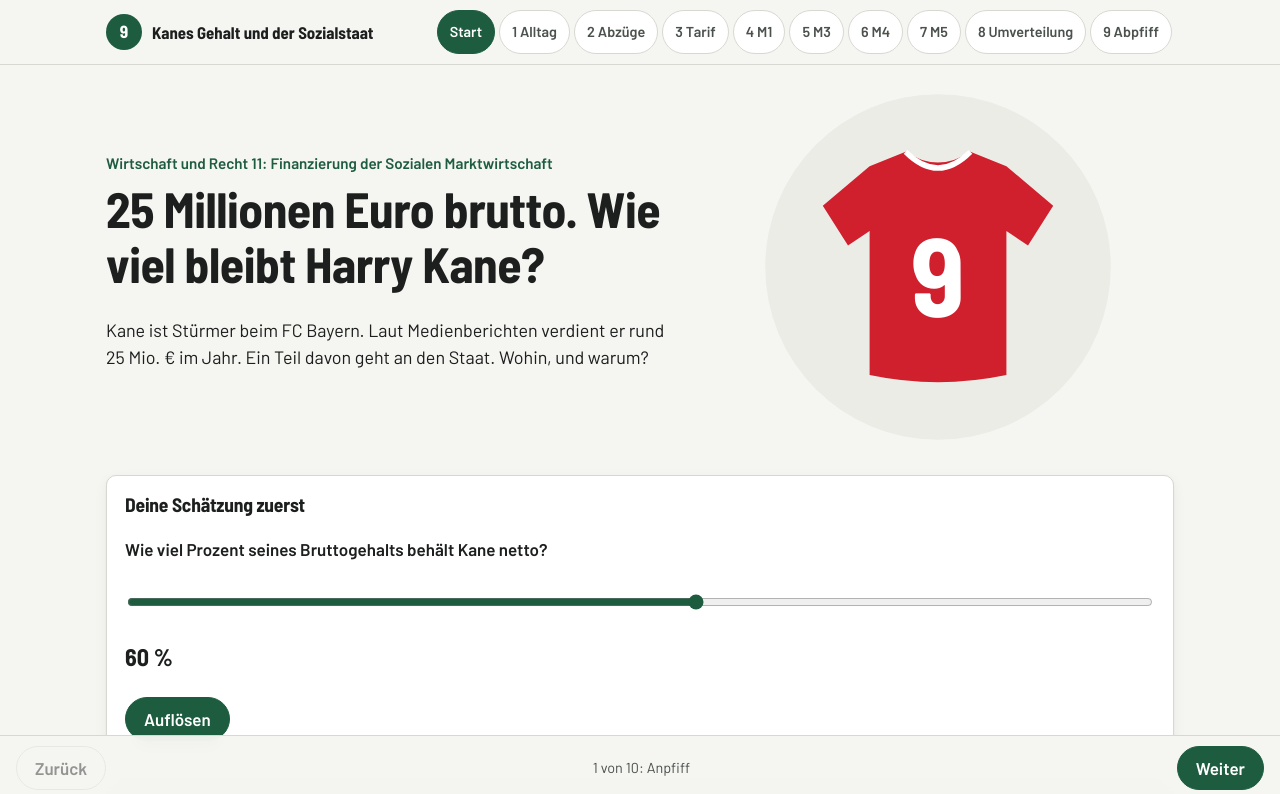
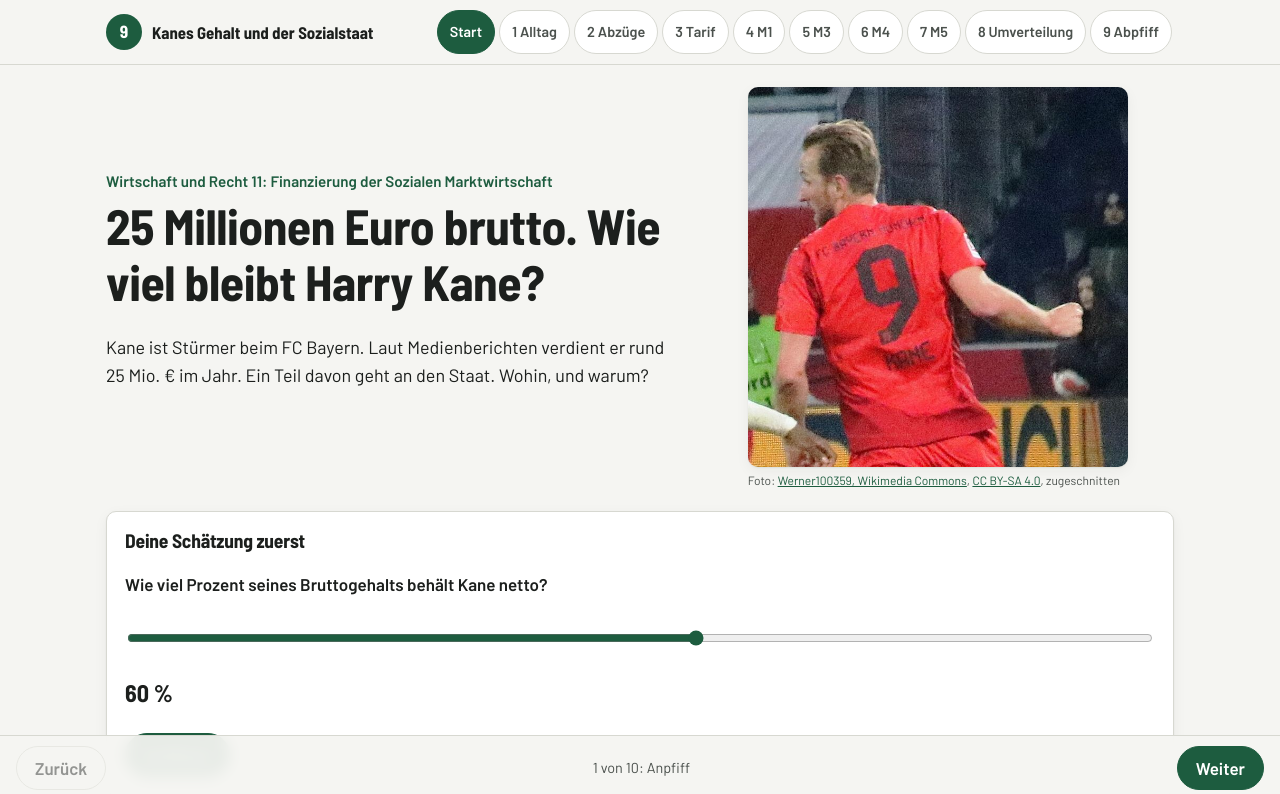
Before and after one commit to danizahnweh-oss/finanzierung-soziale-marktwirtschaft, a plain HTML site: page index.html in a window 1280 px wide. Shown: the top 794 px of the page. Drawn offline with Linux system fonts and the light colour scheme.

Commit message:
Startseite: freies Foto von Kane im Trikot (CC BY-SA 4.0)
Co-Authored-By: Claude Opus 5.5 <noreply@anthropic.com>

```diff
--- a/app.js
+++ b/app.js
@@ -128,7 +128,7 @@ S.push({ short: "Start", title: "Anpfiff", render: () => {
       <h1>25 Millionen Euro brutto. Wie viel bleibt Harry Kane?</h1>
       <p class="lead">Kane ist Stürmer beim FC Bayern. Laut Medienberichten verdient er rund 25 Mio. € im Jahr. Ein Teil davon geht an den Staat. Wohin, und warum?</p>
     </div>
-    <div class="jersey" aria-hidden="true">${jerseySvg()}</div>
+    <figure class="jersey"><img src="kane9.jpg" width="720" height="720" alt="Harry Kane von hinten im roten Trikot des FC Bayern mit der Nummer 9"><figcaption>Foto: <a href="https://commons.wikimedia.org/wiki/File:FC_Red_Bull_Salzburg_gegen_Bayern_M%C3%BCnchen_(2025-01-06_Testspiel)_86.jpg" target="_blank" rel="noopener">Werner100359, Wikimedia Commons</a>, <a href="https://creativecommons.org/licenses/by-sa/4.0/deed.de" target="_blank" rel="noopener">CC BY-SA 4.0</a>, zugeschnitten</figcaption></figure>
   </div>
   <section class="card">
     <h3>Deine Schätzung zuerst</h3>
@@ -436,6 +436,7 @@ S.push({ short: "Abpfiff", title: "Abpfiff", render: () => {
     <li>§ 32a Einkommensteuergesetz (Tarif 2026); Beitragssätze und Beitragsbemessungsgrenzen 2026</li>
     <li>Mindestlohn 2027, Regierungsentwurf Steuerreform 2027 (Grundfreibetrag, Kindergeld), Presseberichte zur Grundsicherung 2027</li>
     <li>Kanes Gehalt: Medienberichte (u. a. Sky Sport, ran.de), keine offiziellen Vereinsangaben</li>
+    <li>Foto Startseite: Werner100359, Wikimedia Commons, „FC Red Bull Salzburg gegen Bayern München (2025-01-06 Testspiel) 86“, Lizenz CC BY-SA 4.0, zugeschnitten</li>
     <li>Toni ist eine ausgedachte Person. Alle Gehaltsrechnungen sind vereinfachte Modellrechnungen.</li>
   </ul><p class="small muted">Bezug: startup.WR 11 Gymnasium Bayern, Kapitel 1.6, Aufgaben 1 bis 6. Materialien hier mit aktuellen Zahlen neu erstellt.</p>
   <div class="btnrow"><button type="button" class="btn ghost" id="resetAll">Alle meine Eingaben löschen</button></div></section>`;
--- a/style.css
+++ b/style.css
@@ -65,9 +65,9 @@ main{flex:1;width:100%;max-width:1100px;margin:0 auto;padding:22px max(16px,env(
 
 /* Start */
 .hero{display:grid;grid-template-columns:1.2fr 1fr;gap:28px;align-items:center;margin-bottom:22px}
-@media (max-width:820px){.hero{grid-template-columns:1fr;gap:12px}.jersey{max-width:180px;order:-1;justify-self:start}}
-.jersey{position:relative;aspect-ratio:1/1;max-width:360px;width:100%;justify-self:center}
-.jersey svg{width:100%;height:100%}
+@media (max-width:820px){.hero{grid-template-columns:1fr;gap:12px}}
+.jersey{position:relative;max-width:380px;width:100%;justify-self:center}
+.jersey{margin:0}.jersey img{width:100%;height:auto;display:block;border-radius:var(--radius);box-shadow:var(--shadow)}.jersey figcaption{font-size:.75rem;color:var(--ink-2);margin-top:6px;line-height:1.3}
 .bignum{font-family:var(--display);font-weight:700;font-size:clamp(2.2rem,8vw,3.4rem);line-height:1;color:var(--accent)}
 .guess{display:grid;gap:10px}
 .range-row{display:flex;align-items:center;gap:12px;flex-wrap:wrap}
@@ -202,3 +202,4 @@ details.tip .tip-body{padding:0 14px 12px}
 .sources li{margin:.3em 0;font-size:.9rem}
 .note{font-size:.88rem;color:var(--ink-2);background:var(--surface-2);border-radius:var(--radius);padding:10px 12px}
 td+td{white-space:nowrap}
+@media (max-width:820px){.jersey{max-width:420px;justify-self:start}}
```
Also changed, not shown: kane9.jpg (added).
